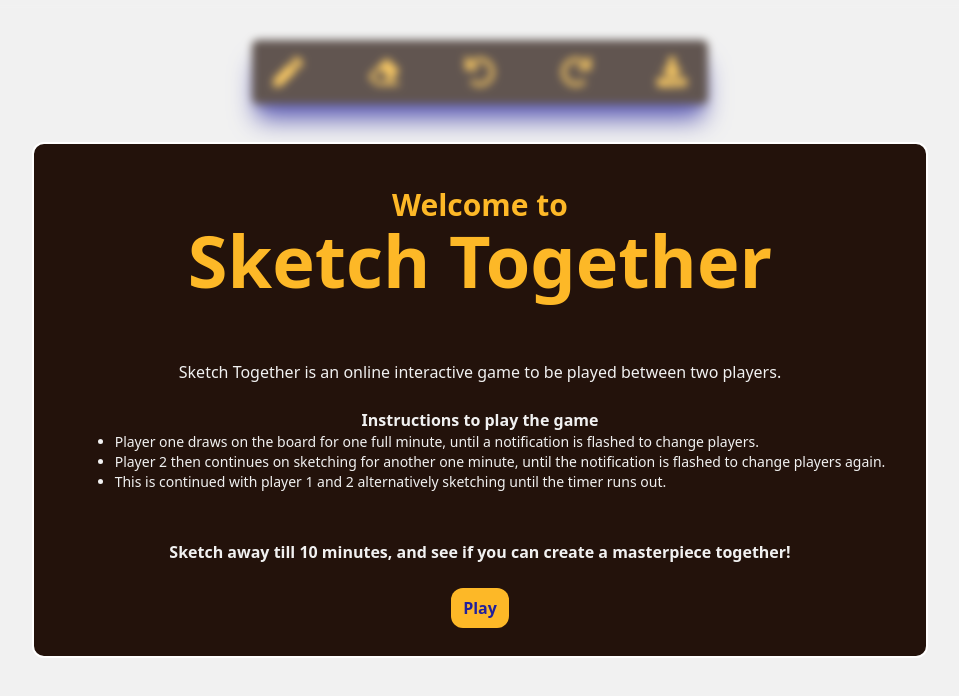
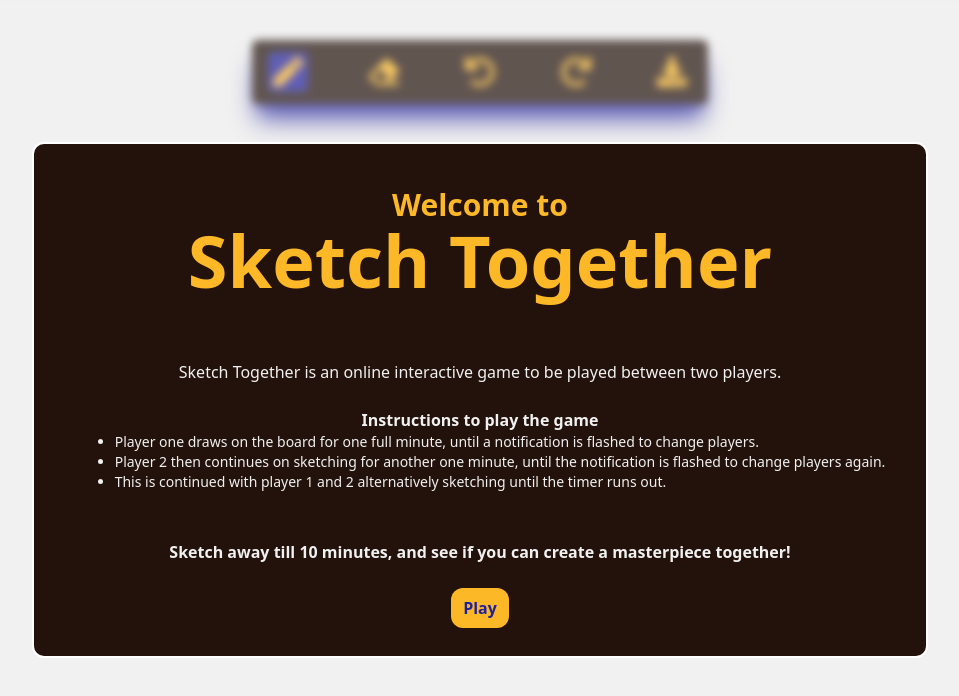
Before and after one commit to KartikChinda/sketchTogether, a Next.js app: page / in a window 1280 px wide. Shown: the top 696 px of the page, without its empty margins (160-1119 px from the left). Built offline with nearby package versions, Linux system fonts and the light colour scheme.

Commit message:
Cat walked across my keyboard.

```diff
--- a/app/components/Menu.tsx
+++ b/app/components/Menu.tsx
@@ -31,7 +31,7 @@ const MenuCard = () => {
 
     return (
         <div className='absolute top-10 bg-[#23120B] w-[1/4] left-1/2 rounded-md px-2 py-1 duration-75 translate-x-[-50%] flex flex-row md:gap-10 gap-5 hover:px-5 hover:py-2 justify-between items-center shadow-xl shadow-[#21209C]'>
-            <div className='h-[40px] text-3xl flex justify-center items-center hover:cursor-pointer hover:bg-[#21209C] text-[#FDB827] rounded-md m-2 w-[40px]' onClick={() => handleItemClicked(menuItems.PENCIL)} style={clickedItem === "pe1517ncil" ? { backgroundColor: "#21209C" } : {}}><FaPen /></div>
+            <div className='h-[40px] text-3xl flex justify-center items-center hover:cursor-pointer hover:bg-[#21209C] text-[#FDB827] rounded-md m-2 w-[40px]' onClick={() => handleItemClicked(menuItems.PENCIL)} style={clickedItem === "pencil" ? { backgroundColor: "#21209C" } : {}}><FaPen /></div>
             <div className="h-[40px] text-3xl flex justify-center items-center hover:cursor-pointer hover:bg-[#21209C] text-[#FDB827] rounded-md m-2 w-[40px]" onClick={() => handleItemClicked(menuItems.ERASER)} style={clickedItem === "eraser" ? { backgroundColor: "#21209C" } : {}}><FaEraser /></div>
             <div className='h-[40px] text-3xl flex justify-center items-center hover:cursor-pointer hover:bg-[#21209C] text-[#FDB827] rounded-md m-2 w-[40px]' onClick={() => handleActionMenuItem(menuItems.UNDO)}><FaUndo /></div>
             <div className='h-[40px] text-3xl flex justify-center items-center hover:cursor-pointer hover:bg-[#21209C] text-[#FDB827] rounded-md m-2 w-[40px]' onClick={() => handleActionMenuItem(menuItems.REDO)}><FaRedo /></div>
```
